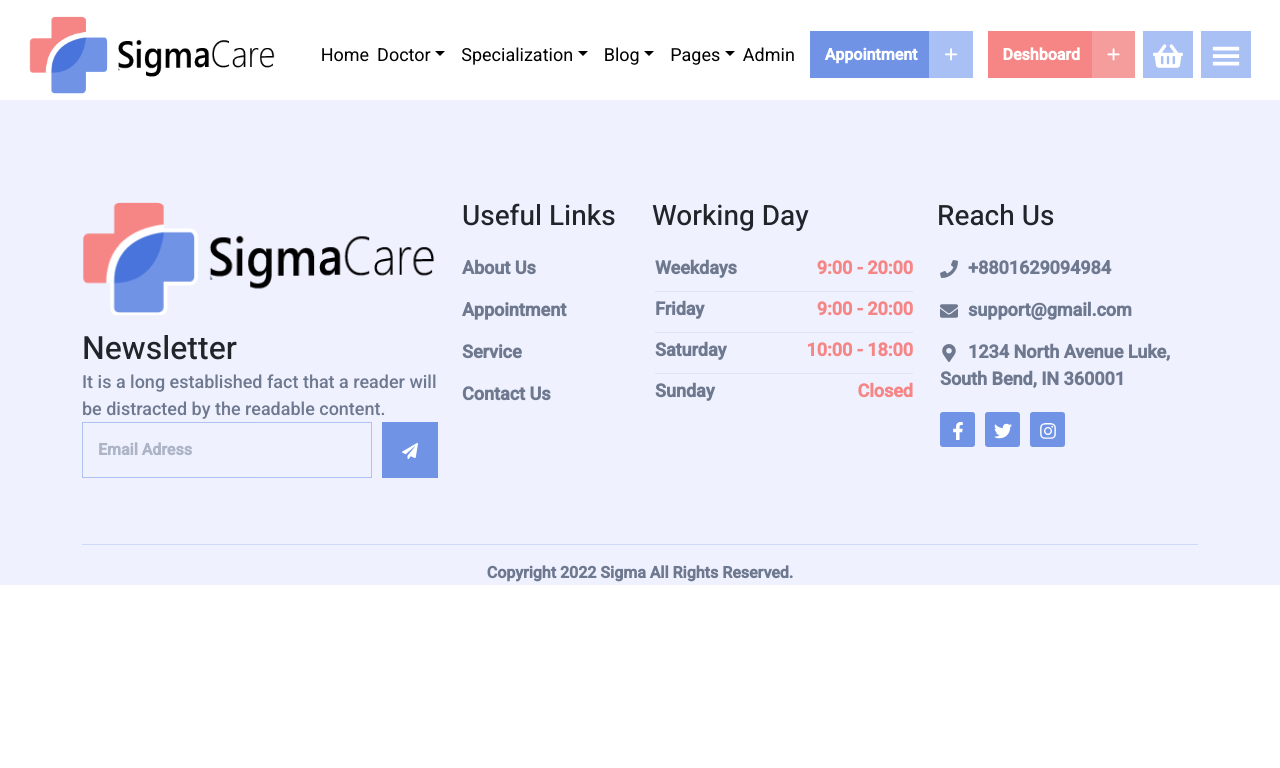
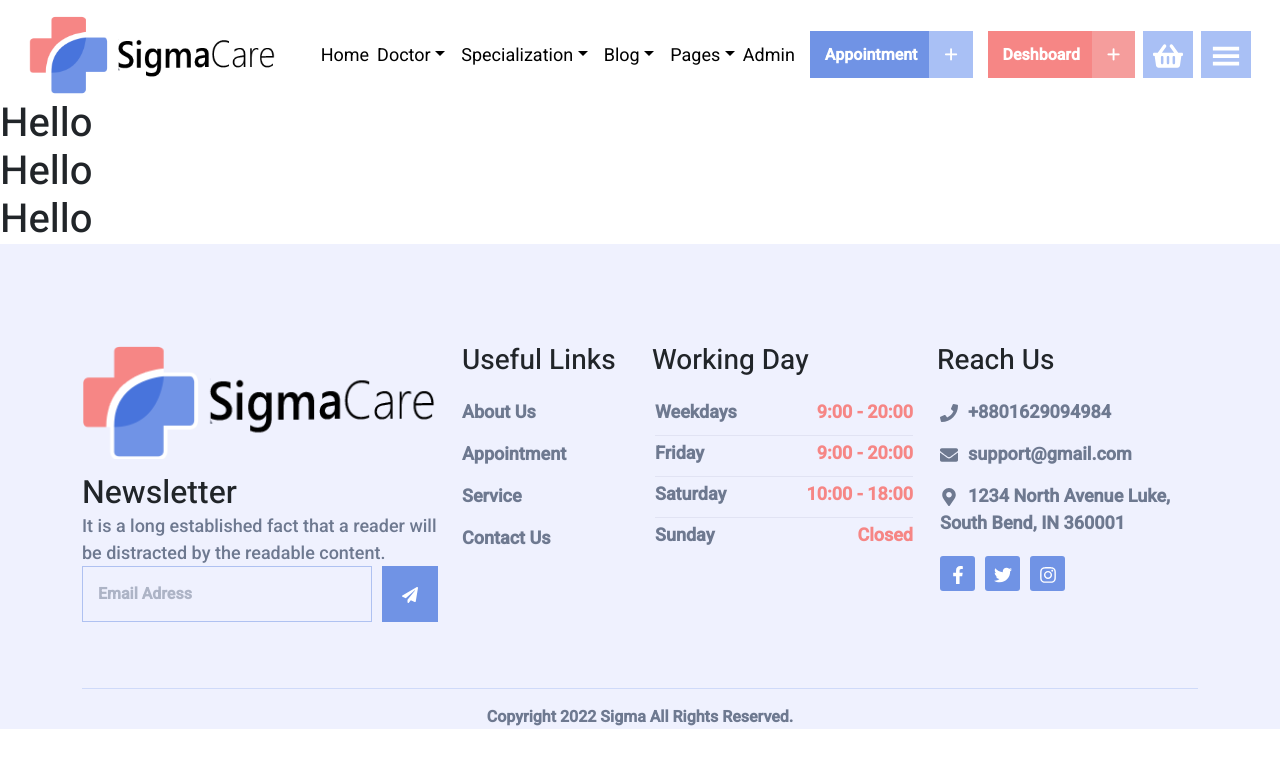
Before and after one commit to ruhulamin77/sigma-hospital-client, a React (Create React App) app: page /adminhome in a window 1280 px wide. Shown: the top 768 px of the page. Built offline with nearby package versions, Linux system fonts and the light colour scheme.

Commit message:
set route

```diff
--- a/src/App.js
+++ b/src/App.js
@@ -9,6 +9,7 @@ import Header from "./components/Share/Header/Header";
 import SingleDoctor from "./components/SingleDoctor/SingleDoctor";
 import Service from "./components/Service/Service";
 import Specialization from "./components/Specialization/Specialization";
+import AdminHomeMain from "./components/Dashboard/AdminDashboard/AdminHome/AdminHomeMain/AdminHomeMain";
 
 function App() {
   return (
@@ -26,6 +27,9 @@ function App() {
         </Routes>
         <Routes>
           <Route path="/service" element={<Service />} />
+        </Routes>
+        <Routes>
+          <Route path="/adminhome" element={<AdminHomeMain />} />
         </Routes>
         <Routes>
           <Route path="/login" element={<Login />} />
--- /dev/null
+++ b/src/components/Dashboard/AdminDashboard/AdminHome/AdminHomeMain/AdminHomeMain.js
@@ -0,0 +1,18 @@
+import React from 'react';
+import FirstSection from '../FirstSection/FirstSection';
+import FourthSection from '../FourthSection/FourthSection';
+import SecondSection from '../SecondSection/SecondSection';
+import ThirdSection from '../ThirdSection/ThirdSection';
+
+const AdminHomeMain = () => {
+    return (
+        <div>
+            <FirstSection></FirstSection>
+            <SecondSection></SecondSection>
+            <ThirdSection></ThirdSection>
+            <FourthSection></FourthSection>
+        </div>
+    );
+};
+
+export default AdminHomeMain;
--- /dev/null
+++ b/src/components/Dashboard/AdminDashboard/AdminHome/FirstSection/FirstSection.js
@@ -0,0 +1,12 @@
+import React from 'react';
+import "./FirstSection.css";
+
+const FirstSection = () => {
+    return (
+        <div>
+            <h1>Hello</h1>
+        </div>
+    );
+};
+
+export default FirstSection;
--- /dev/null
+++ b/src/components/Dashboard/AdminDashboard/AdminHome/FourthSection/FourthSection.js
@@ -0,0 +1,12 @@
+import React from 'react';
+import "./FourthSection.css";
+
+const FourthSection = () => {
+    return (
+        <div>
+
+        </div>
+    );
+};
+
+export default FourthSection;
--- /dev/null
+++ b/src/components/Dashboard/AdminDashboard/AdminHome/SecondSection/SecondSection.js
@@ -0,0 +1,12 @@
+import React from 'react';
+import "./SecondSection.css";
+
+const SecondSection = () => {
+    return (
+        <div>
+            <h1>Hello</h1>
+        </div>
+    );
+};
+
+export default SecondSection;
--- /dev/null
+++ b/src/components/Dashboard/AdminDashboard/AdminHome/ThirdSection/ThirdSection.js
@@ -0,0 +1,11 @@
+import React from 'react';
+
+const ThirdSection = () => {
+    return (
+        <div>
+            <h1>Hello</h1>
+        </div>
+    );
+};
+
+export default ThirdSection;
```
Also changed, not shown: src/components/Dashboard/UserDashboard/UserHome/UserHome.js (added, +11 -0 lines), src/components/Dashboard/AdminDashboard/AdminHome/FirstSection/FirstSection.css (added), src/components/Dashboard/AdminDashboard/AdminHome/FourthSection/FourthSection.css (added), src/components/Dashboard/AdminDashboard/AdminHome/SecondSection/SecondSection.css (added), src/components/Dashboard/AdminDashboard/AdminHome/ThirdSection/ThirdSection.css (added).
